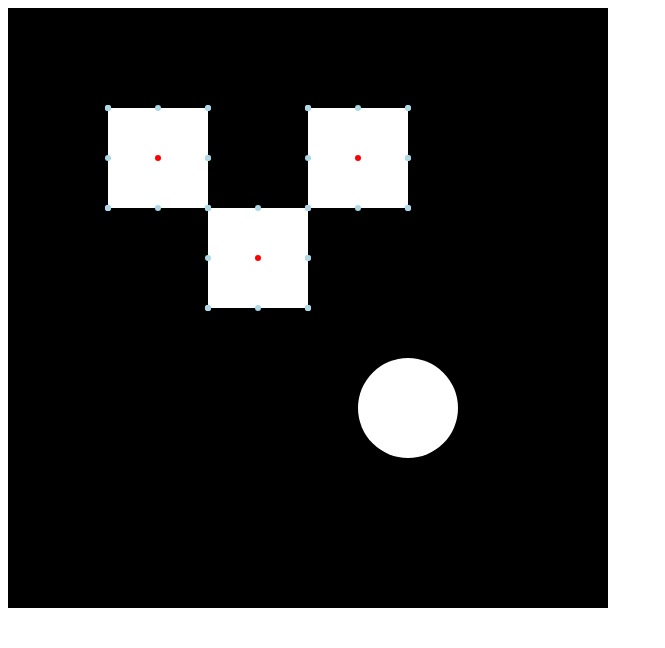
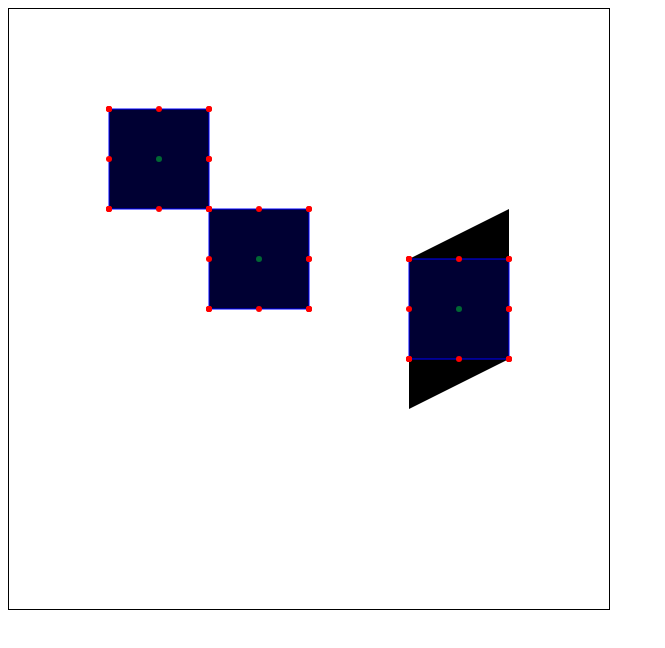
Before and after one commit to Filipsys/collision-creator, a website built with Vite: page index.html in a window 1280 px wide. Shown: the whole page, without its empty margins (0-665 px from the left). Built offline with nearby package versions, Linux system fonts and the light colour scheme.

Commit message:
Basic hitbox displaying

```diff
--- a/index.html
+++ b/index.html
@@ -7,7 +7,7 @@
     <title>Collisions</title>
   </head>
   <body>
-    <canvas id="app" width="600" height="600"></canvas>
+    <canvas id="app" width="600" height="600" style="border: 1px solid black"></canvas>
 
     <script type="module" src="/src/main.ts"></script>
   </body>
--- a/src/main.ts
+++ b/src/main.ts
@@ -57,24 +57,26 @@ const createHitboxes = () => {
     const centerX = list[0] + Math.abs(list[0] - maxValues[index][0]) / 2;
     const centerY = list[1] + Math.abs(list[1] - maxValues[index][1]) / 2;
 
-    let currentHitbox = [];
+    let currentHitbox: [number, number][] = [];
     for (let i = 1; i <= collisionQuality; i++) {
-      // TODO: Check if it is <= or <
+      const oneFourth = collisionQuality / 4;
+      const oneHalf = collisionQuality / 2; //------------- TODO: Make the quality customisable
+      const threeFourths = (collisionQuality / 4) * 3;
 
       let x: number;
       let y: number;
 
-      if (i == 4 || i == 12) {
+      if (i == oneFourth || i == threeFourths) {
         x = centerX;
-      } else if (i > 4 && i < 12) {
+      } else if (i > oneFourth && i < threeFourths) {
         x = centerX - Math.abs(list[0] - maxValues[index][0]) / 2;
       } else {
         x = centerX + Math.abs(list[0] - maxValues[index][0]) / 2;
       }
 
-      if (i == 1 || i == 8 || i == 16) {
+      if (i == 1 || i == oneHalf || i == collisionQuality) {
         y = centerY;
-      } else if (i > 1 && i < 8) {
+      } else if (i > 1 && i < oneHalf) {
         y = centerY - Math.abs(list[0] - maxValues[index][0]) / 2;
       } else {
         y = centerY + Math.abs(list[0] - maxValues[index][0]) / 2;
@@ -91,11 +93,11 @@ const createHitboxes = () => {
 // ---
 
 const draw = () => {
-  context.fillStyle = "black";
+  context.fillStyle = "white";
   context.fillRect(0, 0, context.canvas.width, context.canvas.height);
 
   elements.forEach((element) => {
-    context.fillStyle = "white";
+    context.fillStyle = "black";
     context.beginPath();
 
     if ("verticies" in element) {
@@ -107,29 +109,42 @@ const draw = () => {
 
       context.fill();
     } else {
-      // Circle shape
-      context.arc(element.center[0], element.center[1], element.radius, 0, 2 * Math.PI);
-      context.fill();
+      // TODO: Circle shape hitboxes
+      // context.arc(element.center[0], element.center[1], element.radius, 0, 2 * Math.PI);
+      // context.fill();
     }
   });
 
+  // Center dots
   dots.forEach((location) => {
-    context.fillStyle = "red";
+    context.fillStyle = "green";
     context.beginPath();
     context.arc(location[0], location[1], 3, 0, Math.PI * 2);
     context.closePath();
     context.fill();
   });
 
-  console.log(hitboxDots);
+  // Hitbox outline
   hitboxDots.forEach((list) => {
+    context.fillStyle = "rgba(0, 0, 255, 0.2)";
+    context.strokeStyle = "blue";
+    context.beginPath();
+
     list.forEach((point) => {
-      const xPoint = point[0];
-      const yPoint = point[1];
+      context.lineTo(point[0], point[1]);
+    });
+    context.closePath();
+    context.stroke();
+    context.fill();
+  });
 
-      context.fillStyle = "lightblue";
+  // Hitbox vertex dots
+  hitboxDots.forEach((list) => {
+    context.fillStyle = "red";
+
+    list.forEach((point) => {
       context.beginPath();
-      context.arc(xPoint, yPoint, 3, 0, Math.PI * 2);
+      context.arc(point[0], point[1], 3, 0, Math.PI * 2);
       context.closePath();
       context.fill();
     });
@@ -160,10 +175,10 @@ createRectangle([
   [200, 300],
 ]);
 createRectangle([
-  [300, 100],
-  [400, 100],
-  [400, 200],
-  [300, 200],
+  [400, 250],
+  [500, 200],
+  [500, 350],
+  [400, 400],
 ]);
 createCircle([400, 400], 50);
 createHitboxes();
```
